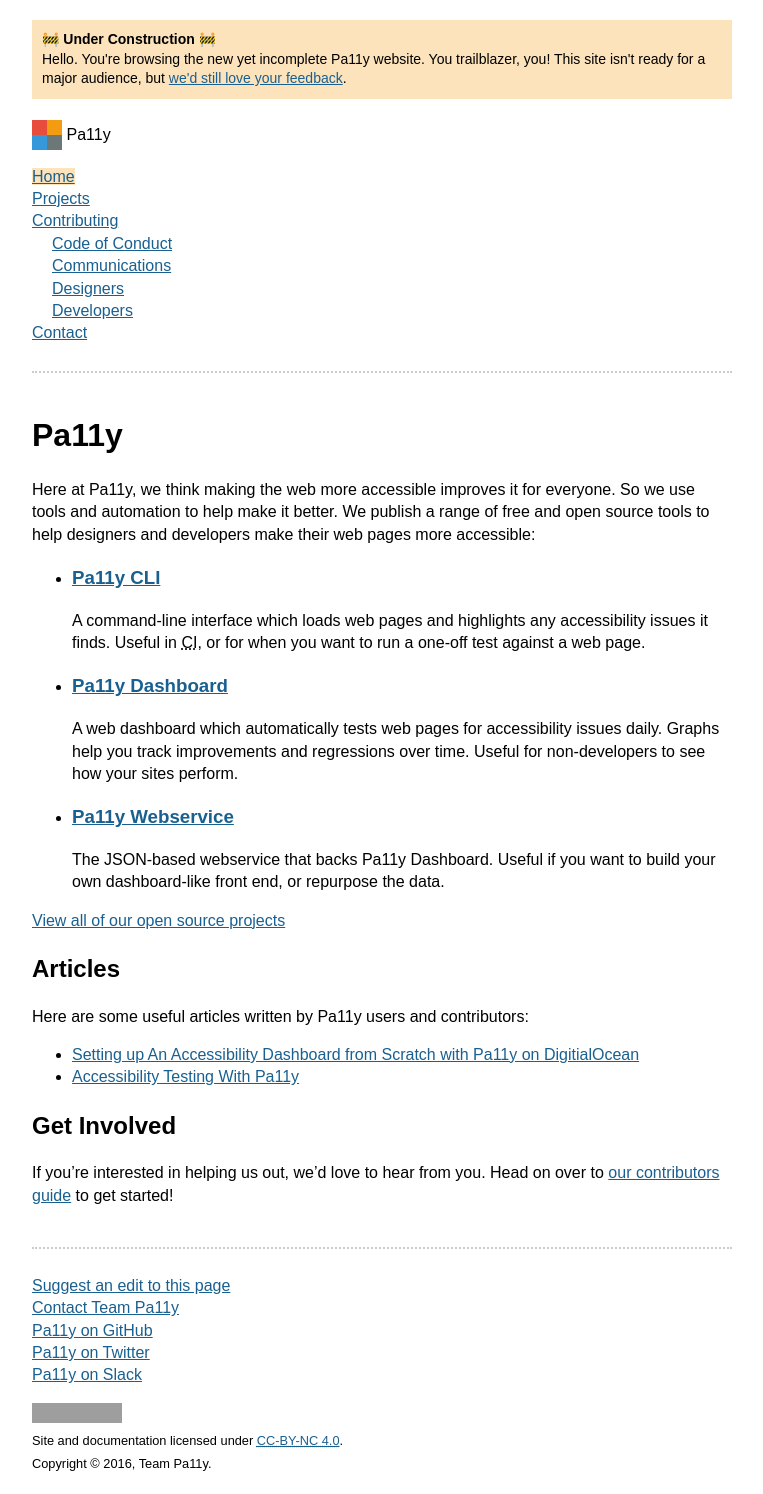
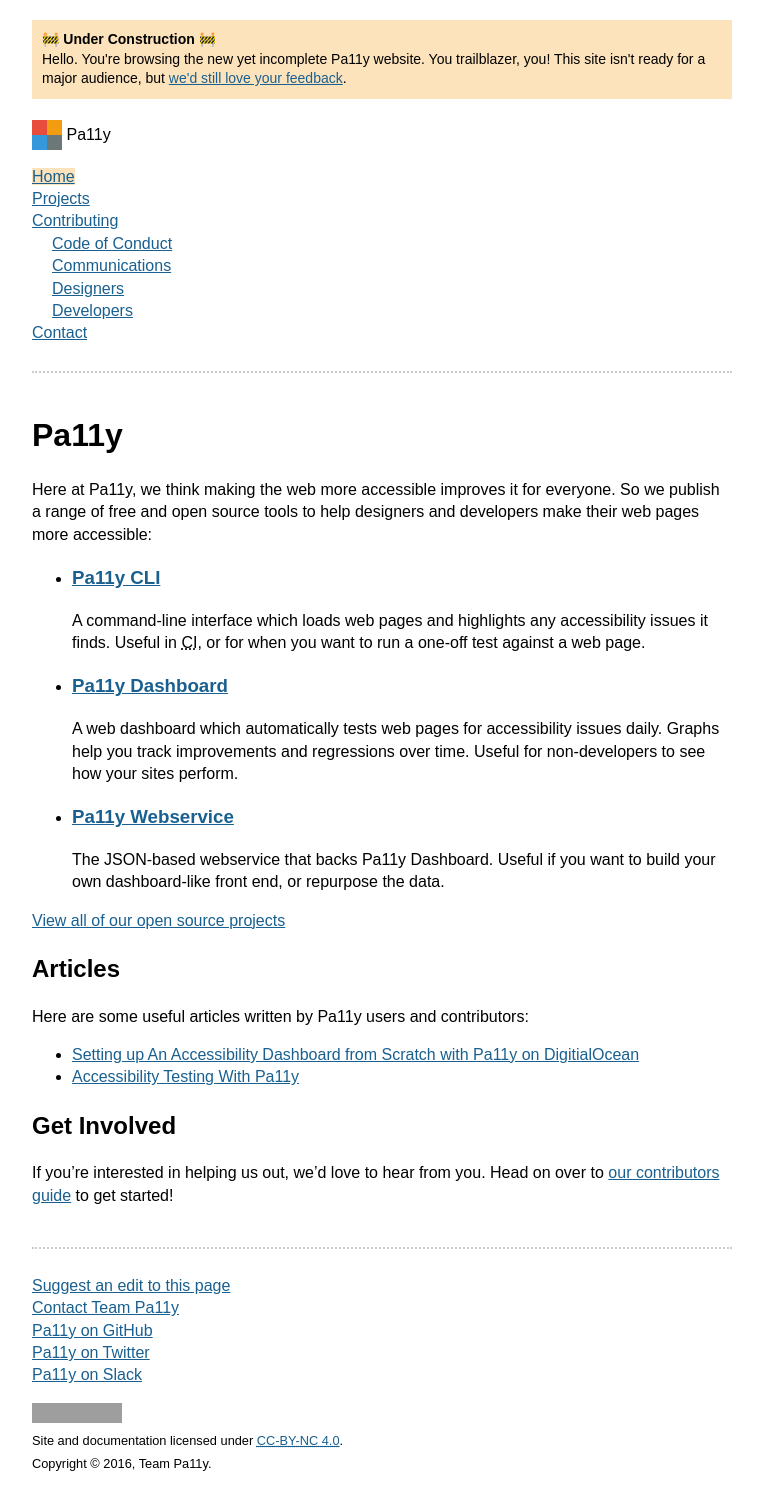
Before and after one commit to pa11y/pa11y.github.io, a Jekyll site: the page built from pages/home.md, in a window 1280 px wide. Shown: the whole page, without its empty margins (258-1021 px from the left). Built offline with Jekyll 4.4.1, drawn with Linux system fonts in a browser that asks for light colours; emoji names are drawn with the system emoji font; grey boxes are pictures that could not be loaded.

Commit message:
Remove tools & automation from 1st para

```diff
--- a/pages/home.md
+++ b/pages/home.md
@@ -7,7 +7,7 @@ permalink: /
 
 # Pa11y
 
-Here at Pa11y, we think making the web more accessible improves it for everyone. So we use tools and automation to help make it better. We publish a range of free and open source tools to help designers and developers make their web pages more accessible:
+Here at Pa11y, we think making the web more accessible improves it for everyone. So we publish a range of free and open source tools to help designers and developers make their web pages more accessible:
 
   - ### [Pa11y CLI]
     A command-line interface which loads web pages and highlights any accessibility issues it finds. Useful in <abbr title="Continuous Integration">CI</abbr>, or for when you want to run a one-off test against a web page.
```
